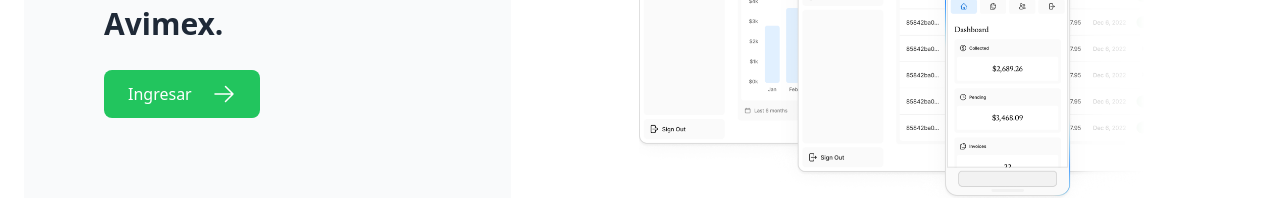
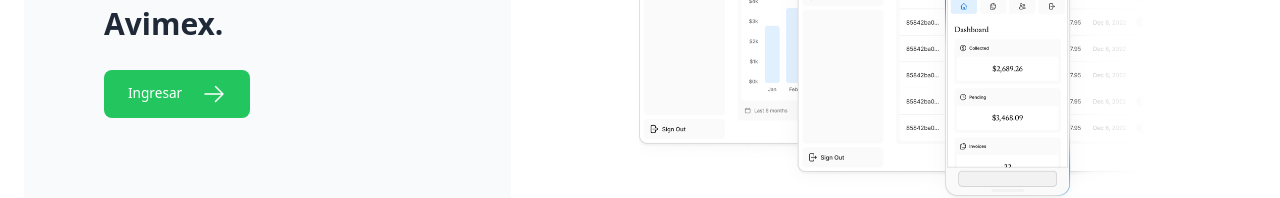
Before and after one commit to Vantar23/avimex-intranet, a Next.js app: page / in a window 1280 px wide. Shown: the part 394-592 px from the top of the page. Built offline with nearby package versions, Linux system fonts and the light colour scheme; a web font is replaced by a local one.

Commit message:
Cambio de tamaño de letra

```diff
--- a/tailwind.config.ts
+++ b/tailwind.config.ts
@@ -8,11 +8,16 @@
   ],
   theme: {
     extend: {
+      fontSize: {
+        xs: '0.65rem', // Más pequeño que el xs predeterminado
+        sm: '0.75rem', // Ajuste de fuente pequeña
+        base: '0.85rem', // Ajuste la base si quieres que todo sea más pequeño
+      },
       gridTemplateColumns: {
         '13': 'repeat(13, minmax(0, 1fr))',
       },
       colors: {
-        customGreen: "rgb(98, 148, 42)", // Define el color basado en tu captura
+        customGreen: "rgb(98, 148, 42)",
         blue: {
           400: '#2589FE',
           500: '#0070F3',
```
